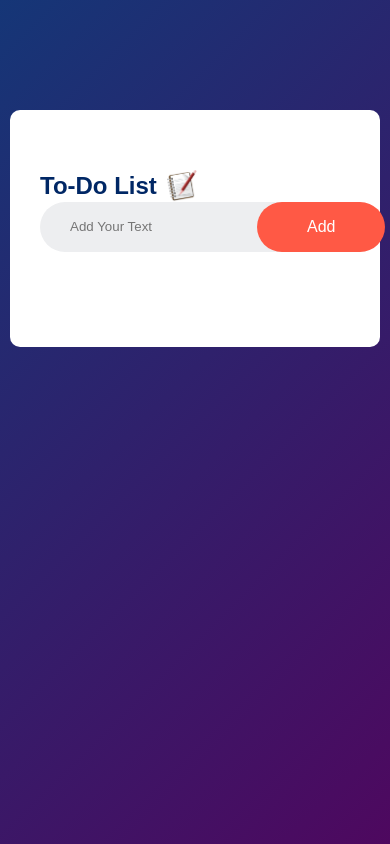
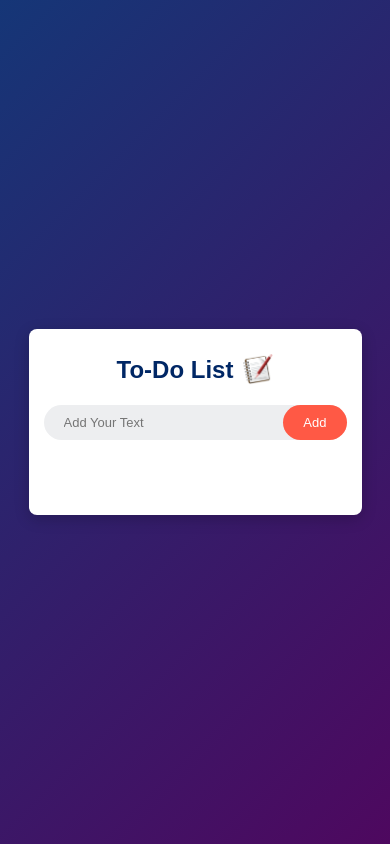
Before and after one commit to amitRaj-01/To-Do-App, a plain HTML site: page index.html in a window 390 px wide. Drawn offline with Linux system fonts and the light colour scheme.

Commit message:
Made it responsive

```diff
--- a/styles.css
+++ b/styles.css
@@ -1,34 +1,44 @@
-*{
+* {
     margin: 0;
     padding: 0;
-    font-family: 'poppins', sans-serif;
+    font-family: 'Poppins', sans-serif;
     box-sizing: border-box;
 }
-.container{
+
+.container {
     width: 100%;
     min-height: 100vh;
     background: linear-gradient(135deg, #153677, #4e085f);
     padding: 10px;
+    display: flex;
+    justify-content: center;
+    align-items: center;
 }
-.todo-app{
+
+.todo-app {
     width: 100%;
     max-width: 540px;
     background: #fff;
-    margin: 100px auto 20px;
+    margin: 50px auto;
     padding: 40px 30px 70px;
     border-radius: 10px;
+    box-shadow: 0 4px 15px rgba(0, 0, 0, 0.2);
 }
-.todo-app h2{
+
+.todo-app h2 {
     color: #002765;
     display: flex;
     align-items: center;
-    margin-top: 20px;
+    justify-content: center;
+    gap: 10px;
+    margin-bottom: 20px;
 }
-.todo-app h2 img{
+
+.todo-app h2 img {
     width: 30px;
-    margin-left: 10px;
 }
-.row{
+
+.row {
     display: flex;
     align-items: center;
     justify-content: space-between;
@@ -37,33 +47,43 @@
     padding-left: 20px;
     margin-bottom: 25px;
 }
-input{
+
+input {
     flex: 1;
     border: none;
     outline: none;
     background: transparent;
     padding: 10px;
-    font-weight: 14px;
+    font-size: 14px;
 }
-button{
+
+button {
     border: none;
     outline: none;
-    padding: 16px 50px;
+    padding: 16px 40px;
     background: #ff5945;
     color: #fff;
     font-size: 16px;
     cursor: pointer;
     border-radius: 40px;
+    transition: background 0.3s ease;
 }
-ul li{
+
+button:hover {
+    background: #e04b3c;
+}
+
+ul li {
     list-style: none;
     font-size: 17px;
     padding: 12px 8px 12px 50px;
     user-select: none;
     cursor: pointer;
     position: relative;
+    word-wrap: break-word;
 }
-ul li::before{
+
+ul li::before {
     content: '';
     position: absolute;
     height: 28px;
@@ -75,14 +95,17 @@ ul li::before{
     top: 12px;
     left: 8px;
 }
-ul li.checked{
+
+ul li.checked {
     color: #555;
     text-decoration: line-through;
 }
-ul li.checked::before{
+
+ul li.checked::before {
     background-image: url(checked.png);
 }
-ul li span{
+
+ul li span {
     position: absolute;
     right: 0;
     top: 5px;
@@ -93,7 +116,69 @@ ul li span{
     line-height: 40px;
     text-align: center;
     border-radius: 50%;
+    transition: background 0.2s;
 }
-ul li span:hover{
+
+ul li span:hover {
     background: #edeef0;
 }
+
+/* ------------------ Responsive Design ------------------ */
+
+/* Tablets */
+@media (max-width: 768px) {
+    .todo-app {
+        max-width: 90%;
+        padding: 30px 20px 60px;
+    }
+
+    button {
+        padding: 12px 30px;
+        font-size: 14px;
+    }
+
+    input {
+        font-size: 13px;
+    }
+
+    ul li {
+        font-size: 15px;
+    }
+}
+
+/* Mobile Phones */
+@media (max-width: 480px) {
+    .todo-app {
+        margin: 30px 10px;
+        padding: 25px 15px 50px;
+        border-radius: 8px;
+    }
+
+    .row {
+        padding-left: 10px;
+        border-radius: 25px;
+    }
+
+    input {
+        padding: 10px;
+        font-size: 13px;
+    }
+
+    button {
+        padding: 10px 20px;
+        font-size: 13px;
+        border-radius: 30px;
+    }
+
+    ul li {
+        font-size: 14px;
+        padding: 10px 8px 10px 40px;
+    }
+
+    ul li span {
+        font-size: 20px;
+        width: 35px;
+        height: 35px;
+        line-height: 35px;
+    }
+}
```
